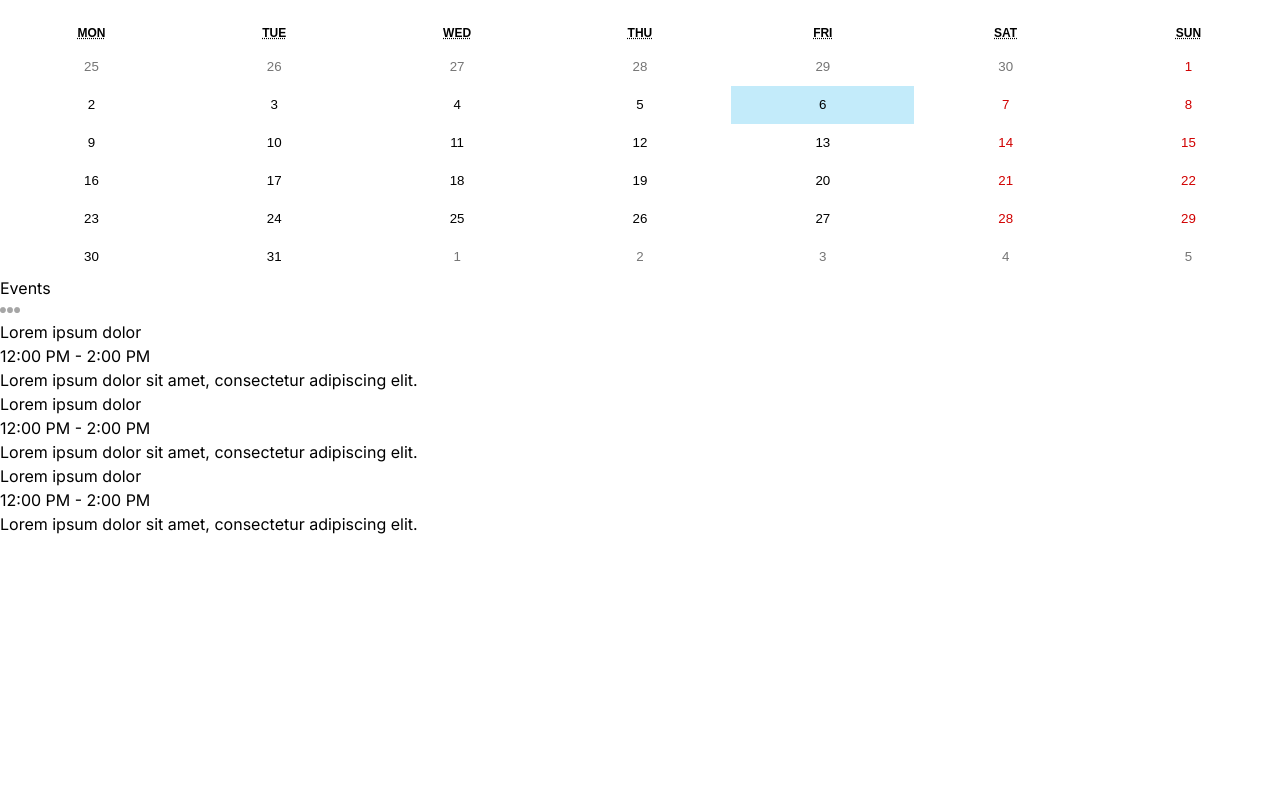
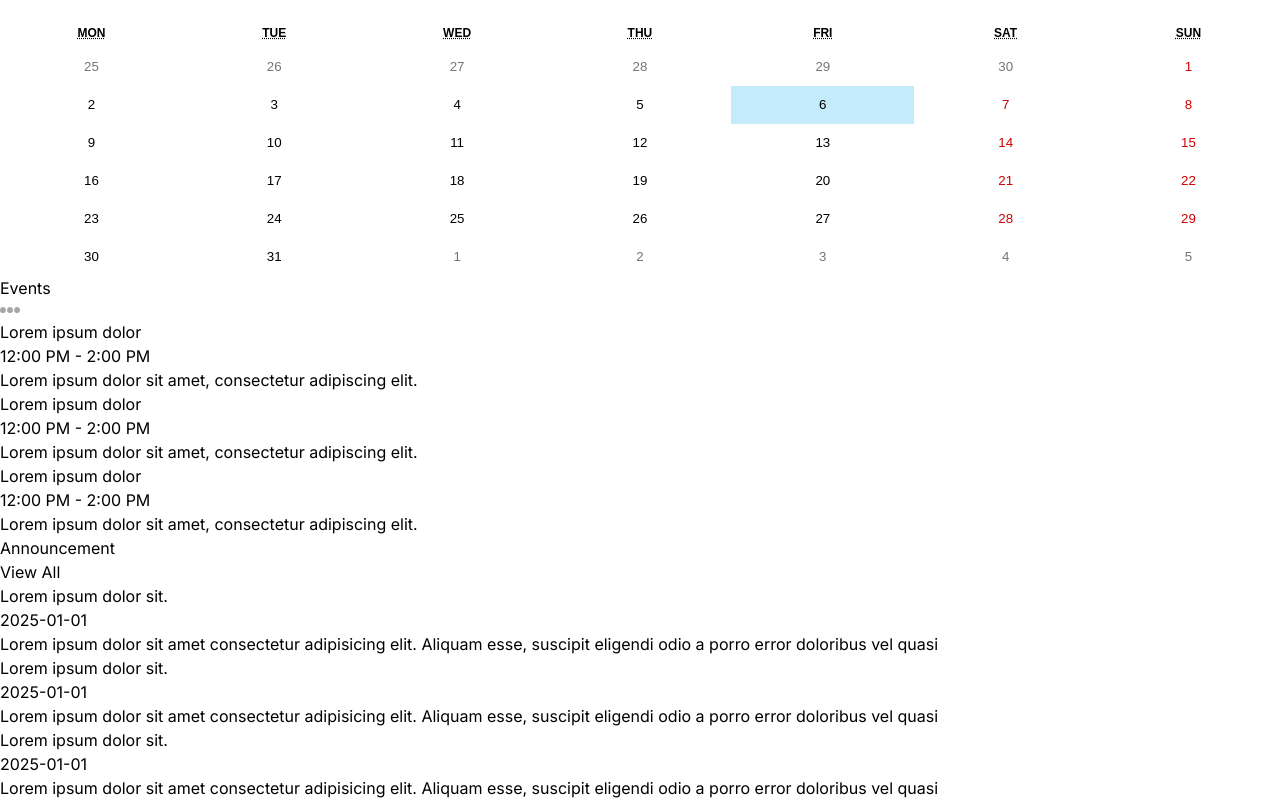
Before and after one commit to chetali-1004/dashboard, a Next.js app in the folder dashboard-frontend/: page /admin in a window 1280 px wide. Shown: the part 1702-2502 px from the top of the page. Before the commit the page ends 2238 px from the top, so only its background shows below. Built offline with nearby package versions, Linux system fonts and the light colour scheme.

Commit message:
created announcements section for admin page

```diff
--- a/dashboard-frontend/src/app/(dashboard)/admin/page.tsx
+++ b/dashboard-frontend/src/app/(dashboard)/admin/page.tsx
@@ -3,6 +3,7 @@ import CountChart from "@/components/CountChart";
 import AttendanceChart from "@/components/AttendanceChart";
 import FinanceChart from "@/components/FinanceChart";
 import EventCalendar from "@/components/EventCalendar";
+import Announcements from "@/components/Announcements";
 
 const AdminPage = () => {
   return (
@@ -38,6 +39,7 @@ const AdminPage = () => {
       {/* RIGHT */}
       <div className="w-full lg:w-1/3 flex flex-col gap-8">
         <EventCalendar />
+        <Announcements />
       </div>
     </div>
   );
--- /dev/null
+++ b/dashboard-frontend/src/components/Announcements.tsx
@@ -0,0 +1,50 @@
+const Announcements = () => {
+  return (
+    <div className="bg-white p-4 rounded-md">
+      <div className="flex items-center justify-between">
+        <h1 className="text-xl font-semibold">Announcement</h1>
+        <span className="text-xs text-gray-400">View All</span>
+      </div>
+      <div className="flex flex-col gap-4 mt-4">
+        <div className="bg-lamaSkyLight rounded-md p-4">
+          <div className="flex items-center justify-between">
+            <h2 className="font-medium">Lorem ipsum dolor sit.</h2>
+            <span className="text-xs text-gray-400 bg-white rounded-md p-1">
+              2025-01-01
+            </span>
+          </div>
+          <p className="text-sm mt-1 text-gray-500">
+            Lorem ipsum dolor sit amet consectetur adipisicing elit. Aliquam
+            esse, suscipit eligendi odio a porro error doloribus vel quasi
+          </p>
+        </div>
+        <div className="bg-lamaPurpleLight rounded-md p-4">
+          <div className="flex items-center justify-between">
+            <h2 className="font-medium">Lorem ipsum dolor sit.</h2>
+            <span className="text-xs text-gray-400 bg-white rounded-md p-1">
+              2025-01-01
+            </span>
+          </div>
+          <p className="text-sm mt-1 text-gray-500">
+            Lorem ipsum dolor sit amet consectetur adipisicing elit. Aliquam
+            esse, suscipit eligendi odio a porro error doloribus vel quasi
+          </p>
+        </div>
+        <div className="bg-lamaYellowLight rounded-md p-4">
+          <div className="flex items-center justify-between">
+            <h2 className="font-medium">Lorem ipsum dolor sit.</h2>
+            <span className="text-xs text-gray-400 bg-white rounded-md p-1">
+              2025-01-01
+            </span>
+          </div>
+          <p className="text-sm mt-1 text-gray-500">
+            Lorem ipsum dolor sit amet consectetur adipisicing elit. Aliquam
+            esse, suscipit eligendi odio a porro error doloribus vel quasi
+          </p>
+        </div>
+      </div>
+    </div>
+  );
+};
+
+export default Announcements;
```
Also changed, not shown: dashboard-frontend/src/app/(dashboard)/layout.tsx (+1 -1 lines).
